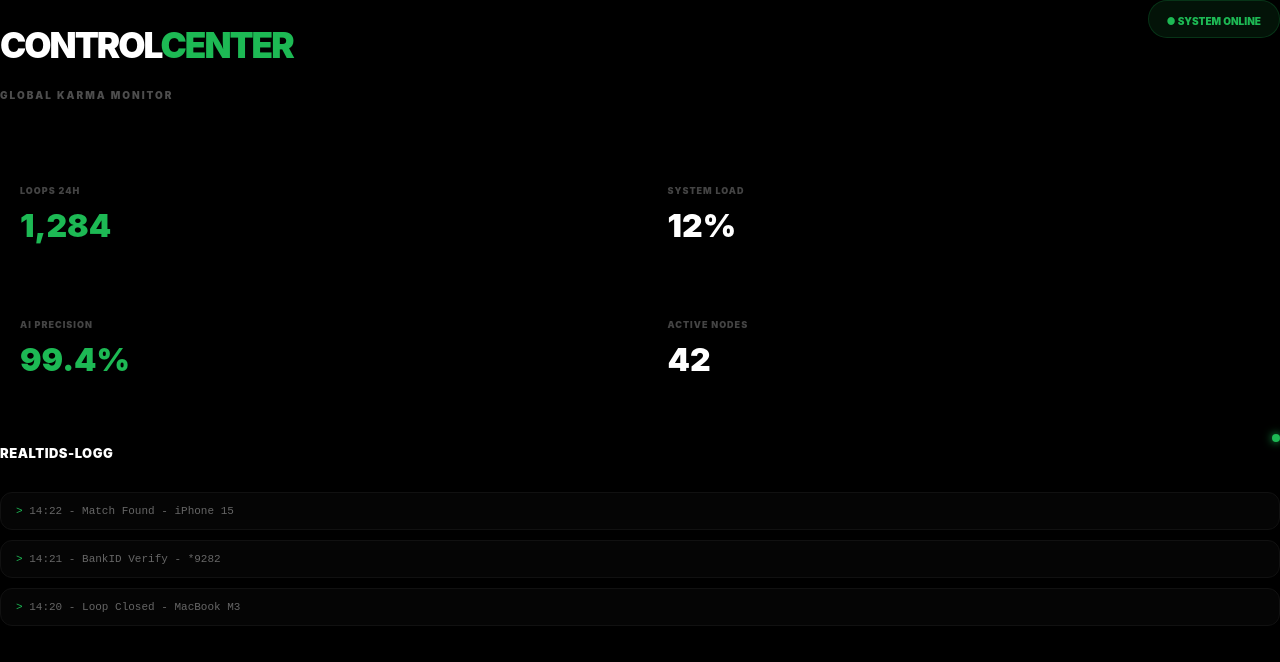
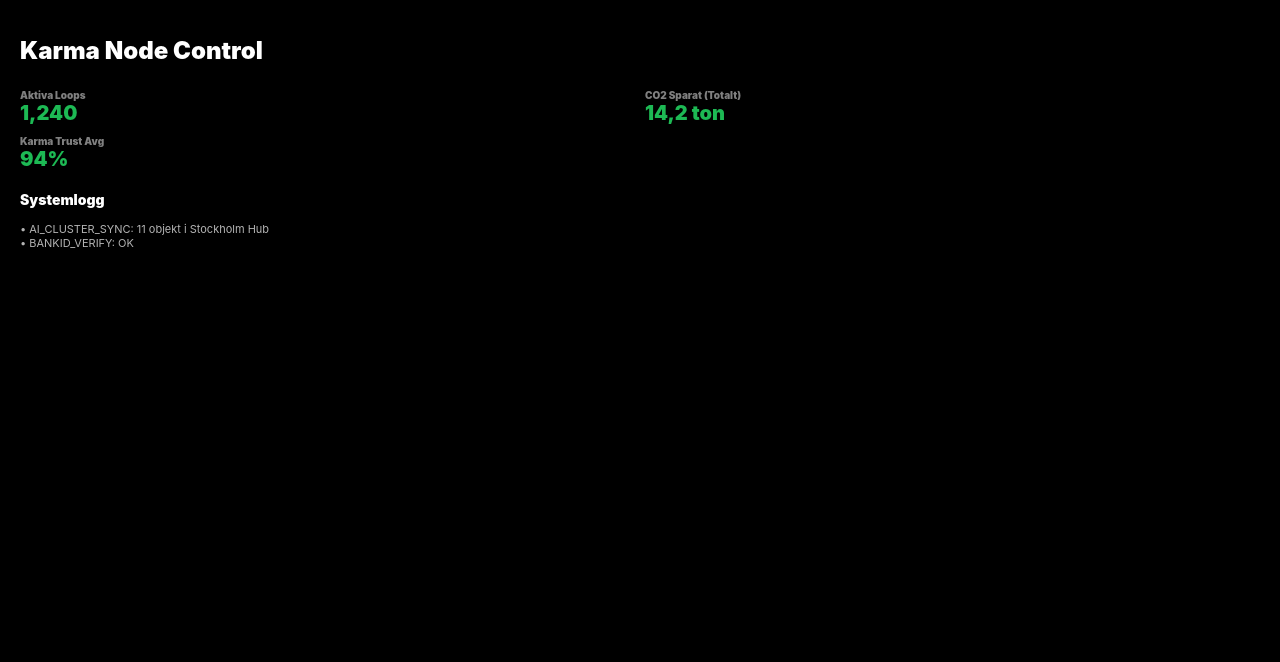
Before and after one commit to gascheckking/marketbeg-appGem, a Next.js app: page /admin in a window 1280 px wide. Shown: the top 662 px of the page. Built offline with nearby package versions, Linux system fonts and the light colour scheme.

Commit message:
Update page.tsx

```diff
--- a/app/admin/page.tsx
+++ b/app/admin/page.tsx
@@ -4,53 +4,27 @@ import React from 'react';
 
 export default function AdminPage() {
   const stats = [
-    { label: 'LOOPS 24H', val: '1,284', color: 'var(--karma-green)' },
-    { label: 'SYSTEM LOAD', val: '12%', color: '#fff' },
-    { label: 'AI PRECISION', val: '99.4%', color: 'var(--karma-green)' },
-    { label: 'ACTIVE NODES', val: '42', color: '#fff' }
+    { label: "Aktiva Loops", val: "1,240" },
+    { label: "CO2 Sparat (Totalt)", val: "14,2 ton" },
+    { label: "Karma Trust Avg", val: "94%" }
   ];
 
   return (
-    <div className="page-wrapper" style={{ background: '#000', minHeight: '100vh' }}>
-      <header style={{ marginBottom: '40px' }}>
-        <div style={{ display: 'flex', justifyContent: 'space-between', alignItems: 'flex-start' }}>
-          <div>
-            <h1 style={{ fontSize: '2.2rem', fontWeight: 900, letterSpacing: '-2px', color: '#fff' }}>
-              CONTROL<span style={{ color: 'var(--karma-green)' }}>CENTER</span>
-            </h1>
-            <p style={{ fontSize: '10px', fontWeight: 900, opacity: 0.3, letterSpacing: '2px' }}>GLOBAL KARMA MONITOR</p>
-          </div>
-          <div style={{ background: 'rgba(29, 185, 84, 0.1)', padding: '8px 18px', borderRadius: '30px', border: '1px solid rgba(29, 185, 84, 0.2)' }}>
-            <span style={{ color: 'var(--karma-green)', fontWeight: 900, fontSize: '10px' }}>● SYSTEM ONLINE</span>
-          </div>
-        </div>
-      </header>
-
-      <div style={{ display: 'grid', gridTemplateColumns: '1fr 1fr', gap: '15px', marginBottom: '30px' }}>
-        {stats.map((s, i) => (
-          <div key={i} className="card" style={{ padding: '25px 20px' }}>
-            <h3 style={{ fontSize: '9px', color: '#444', fontWeight: 900, marginBottom: '10px', letterSpacing: '1px' }}>{s.label}</h3>
-            <p style={{ fontSize: '2rem', fontWeight: 900, color: s.color, margin: 0 }}>{s.val}</p>
+    <div style={{ padding: '20px', background: '#000' }}>
+      <h1 style={{ fontSize: '24px', fontWeight: 900, marginBottom: '24px' }}>Karma Node Control</h1>
+      <div style={{ display: 'grid', gridTemplateColumns: '1fr 1fr', gap: '10px' }}>
+        {stats.map(s => (
+          <div key={s.label} className="karma-card">
+            <div style={{ fontSize: '10px', fontWeight: 900, opacity: 0.5 }}>{s.label}</div>
+            <div style={{ fontSize: '20px', fontWeight: 900, color: 'var(--karma-green)' }}>{s.val}</div>
           </div>
         ))}
       </div>
-
-      <div className="card">
-        <div style={{ display: 'flex', justifyContent: 'space-between', marginBottom: '20px' }}>
-          <h2 style={{ fontSize: '13px', fontWeight: 900, letterSpacing: '0.5px' }}>REALTIDS-LOGG</h2>
-          <div style={{ width: '8px', height: '8px', background: 'var(--karma-green)', borderRadius: '50%', boxShadow: '0 0 8px var(--karma-green)' }}></div>
-        </div>
-
-        <div style={{ display: 'grid', gap: '10px' }}>
-          {['14:22 - Match Found - iPhone 15', '14:21 - BankID Verify - *9282', '14:20 - Loop Closed - MacBook M3'].map((log, i) => (
-            <div key={i} style={{
-              padding: '12px 15px', background: '#050505', borderRadius: '12px',
-              fontSize: '11px', color: '#666', fontFamily: 'monospace',
-              border: '1px solid #111'
-            }}>
-              <span style={{ color: 'var(--karma-green)' }}>{'>'}</span> {log}
-            </div>
-          ))}
+      <div style={{ marginTop: '20px' }} className="karma-card">
+        <h3 style={{ fontSize: '14px', fontWeight: 900 }}>Systemlogg</h3>
+        <div style={{ fontSize: '11px', color: '#b3b3b3', marginTop: '10px' }}>
+          • AI_CLUSTER_SYNC: 11 objekt i Stockholm Hub<br/>
+          • BANKID_VERIFY: OK
         </div>
       </div>
     </div>
```
